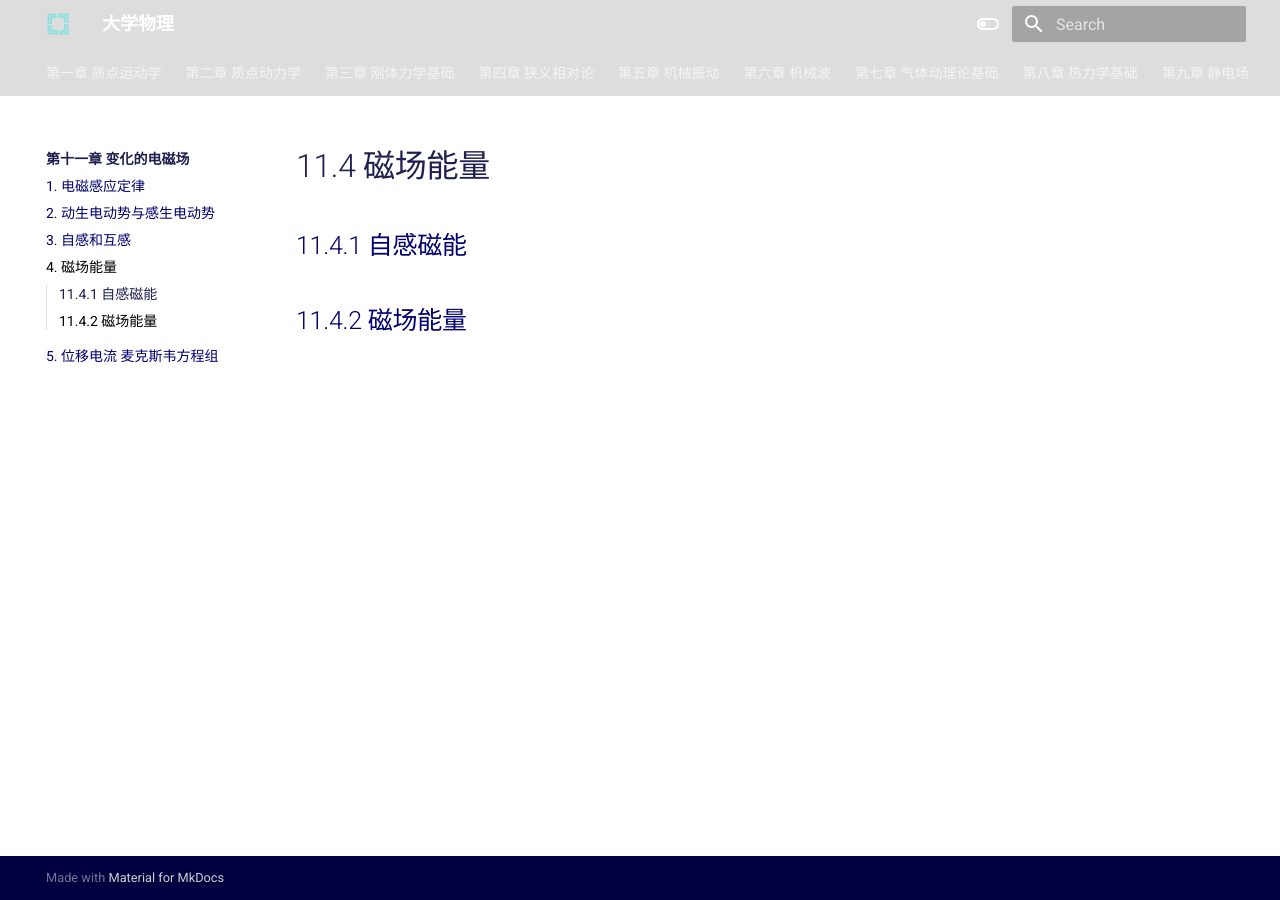
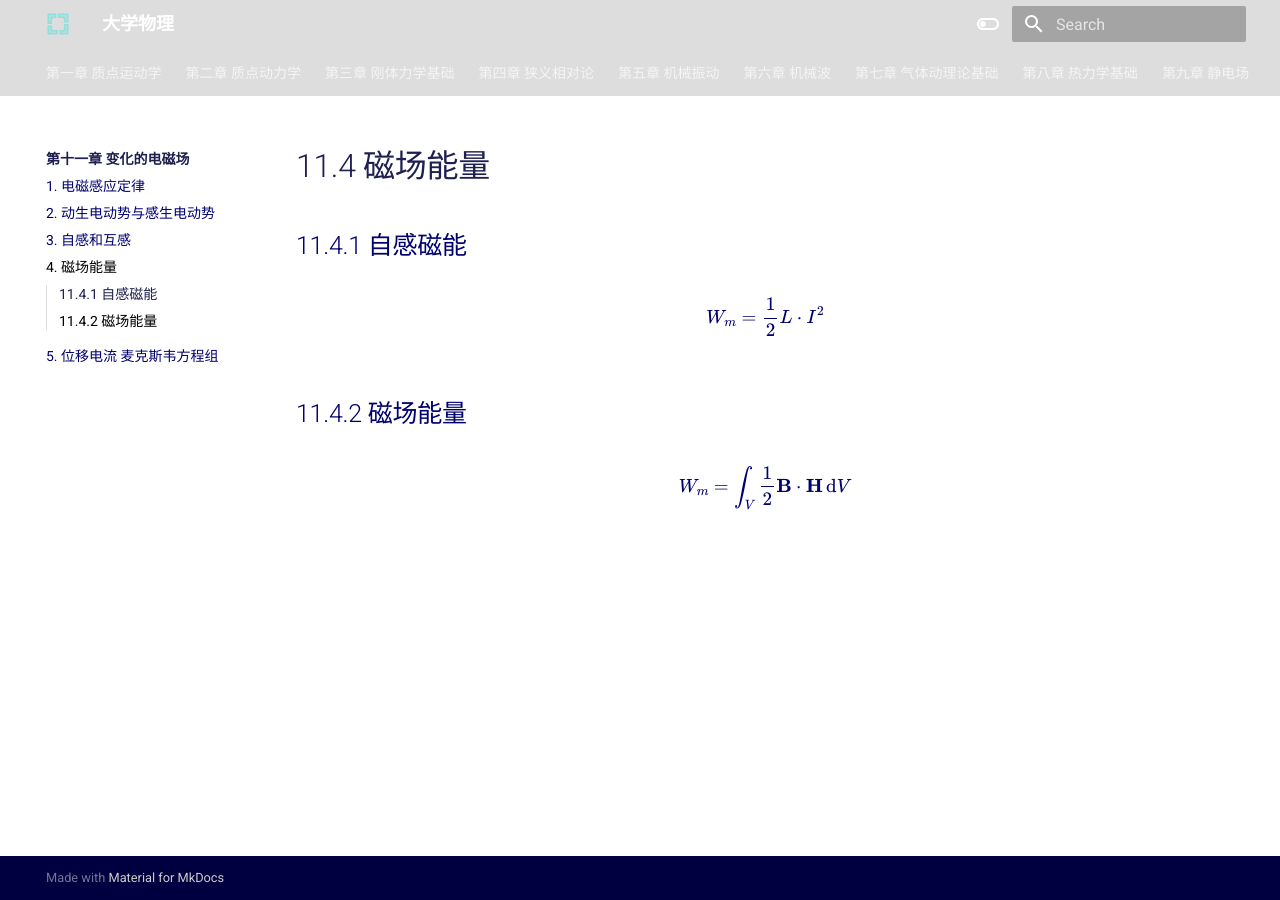
Before and after one commit to FleetingLore/dxwl, an MkDocs documentation site: the page built from docs/11/4.md, in a window 1280 px wide. Built offline with MkDocs 1.6.1 and Material for MkDocs 9.7.7, drawn with Linux system fonts in a browser that asks for light colours.

Commit message:
第十一章(第五节不写了)

```diff
--- a/docs/11/4.md
+++ b/docs/11/4.md
@@ -2,4 +2,14 @@
 
 ## 11.4.1  自感磁能
 
+$$
+W _m
+= \frac{1}{2} L \cdot I ^ 2
+$$
+
 ## 11.4.2  磁场能量
+
+$$
+W _m
+= \int _V \frac{1}{2} \mathbf{B} \cdot \mathbf{H} \, \text{d} V
+$$
```
Also changed, not shown: docs/11/1.md (+24 -7 lines), docs/11/2.md (+8 -2 lines), docs/11/3.md (+4 -1 lines), 1 other file.
